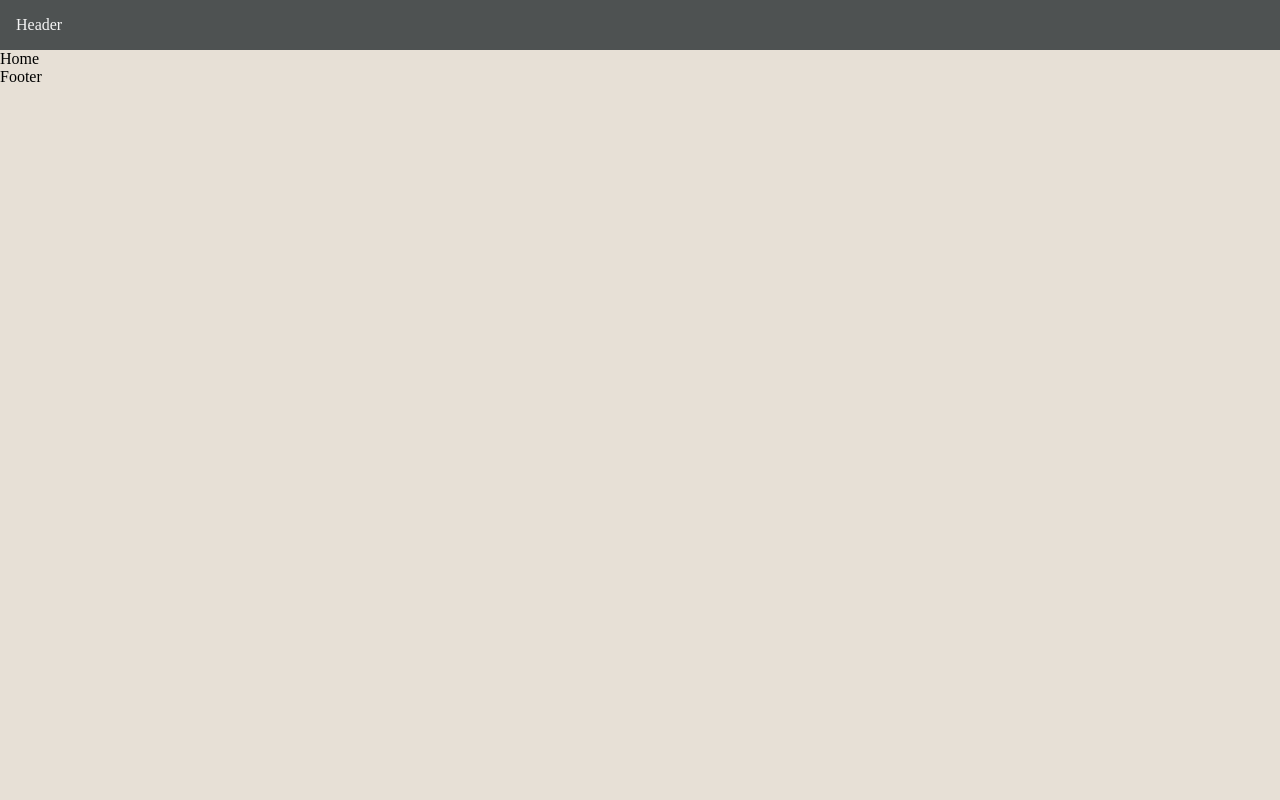
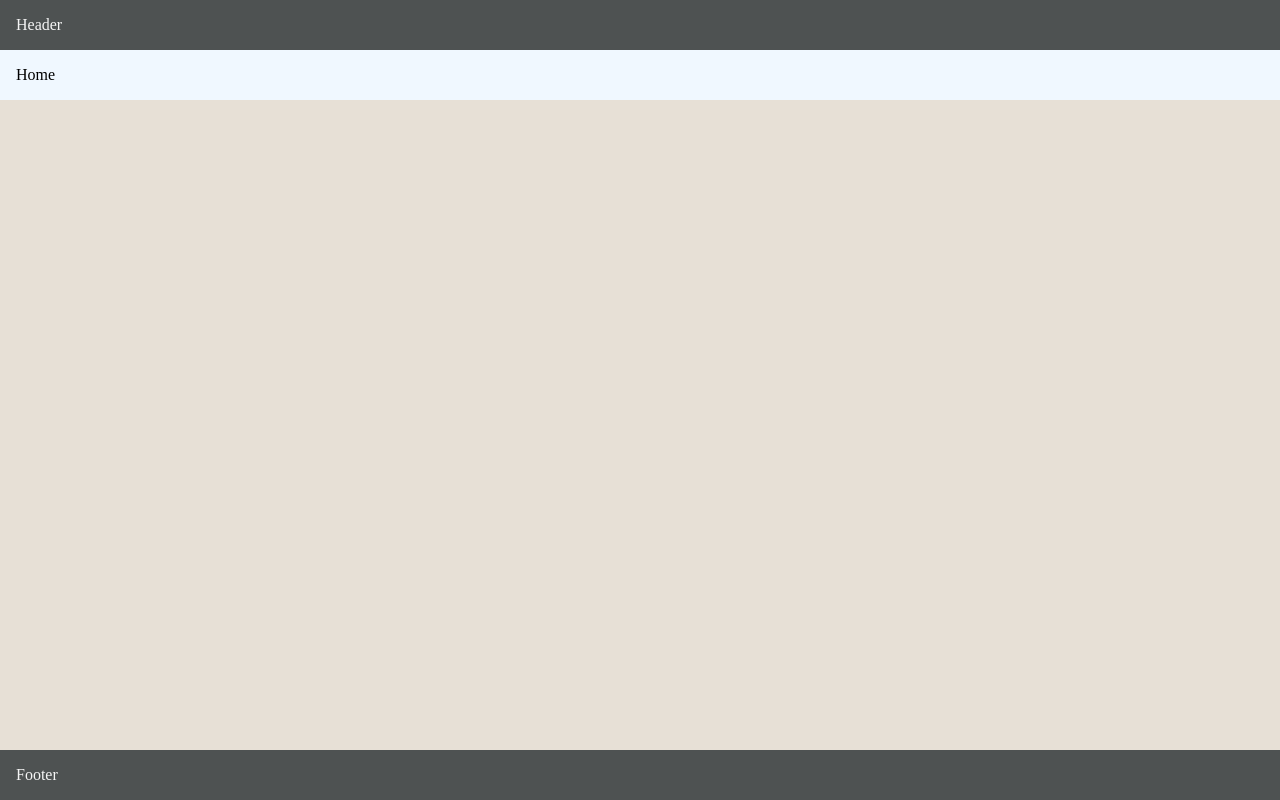
Before and after one commit to KramYengir/store-mockup, a React (Vite) app: page / in a window 1280 px wide. Built offline with nearby package versions, Linux system fonts and the light colour scheme.

Commit message:
establish main layout

```diff
--- a/src/App.css
+++ b/src/App.css
@@ -1,4 +1,10 @@
 #root {
+  display: flex;
+  flex-direction: column;
   width: 100%;
   height: 100%;
 }
+
+.content {
+  flex-grow: 1;
+}
--- a/src/components/Footer.jsx
+++ b/src/components/Footer.jsx
@@ -1,3 +1,5 @@
+import "../styles/footer.css";
+
 const Footer = () => {
   return <footer>Footer</footer>;
 };
--- a/src/pages/Home.jsx
+++ b/src/pages/Home.jsx
@@ -1,5 +1,7 @@
+import "../styles/home.css";
+
 const Home = () => {
-  return <div>Home</div>;
+  return <main>Home</main>;
 };
 
 export default Home;
--- a/src/styles/footer.css
+++ b/src/styles/footer.css
@@ -0,0 +1,6 @@
+footer {
+  padding: 1rem 1rem;
+
+  color: whitesmoke;
+  background-color: rgb(78, 82, 82);
+}
--- a/src/styles/home.css
+++ b/src/styles/home.css
@@ -0,0 +1,5 @@
+main {
+  padding: 1rem 1rem;
+
+  background-color: aliceblue;
+}
```
